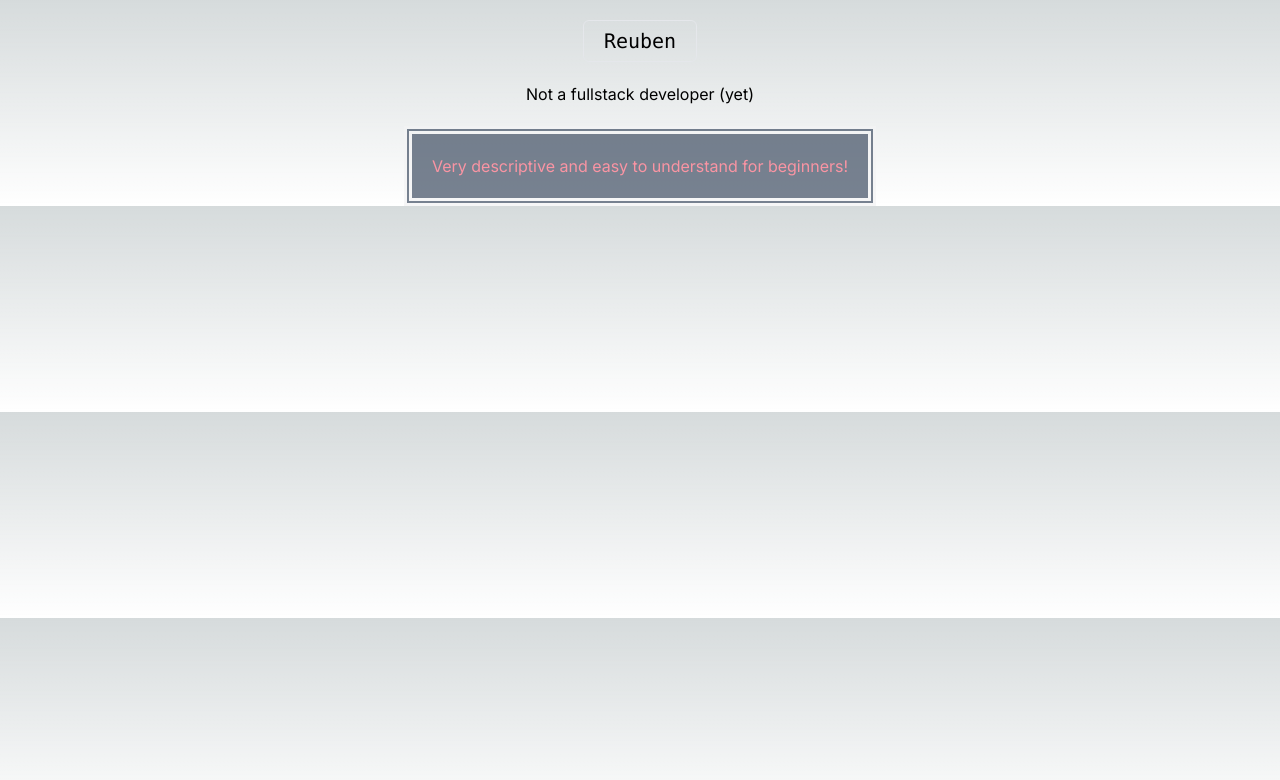
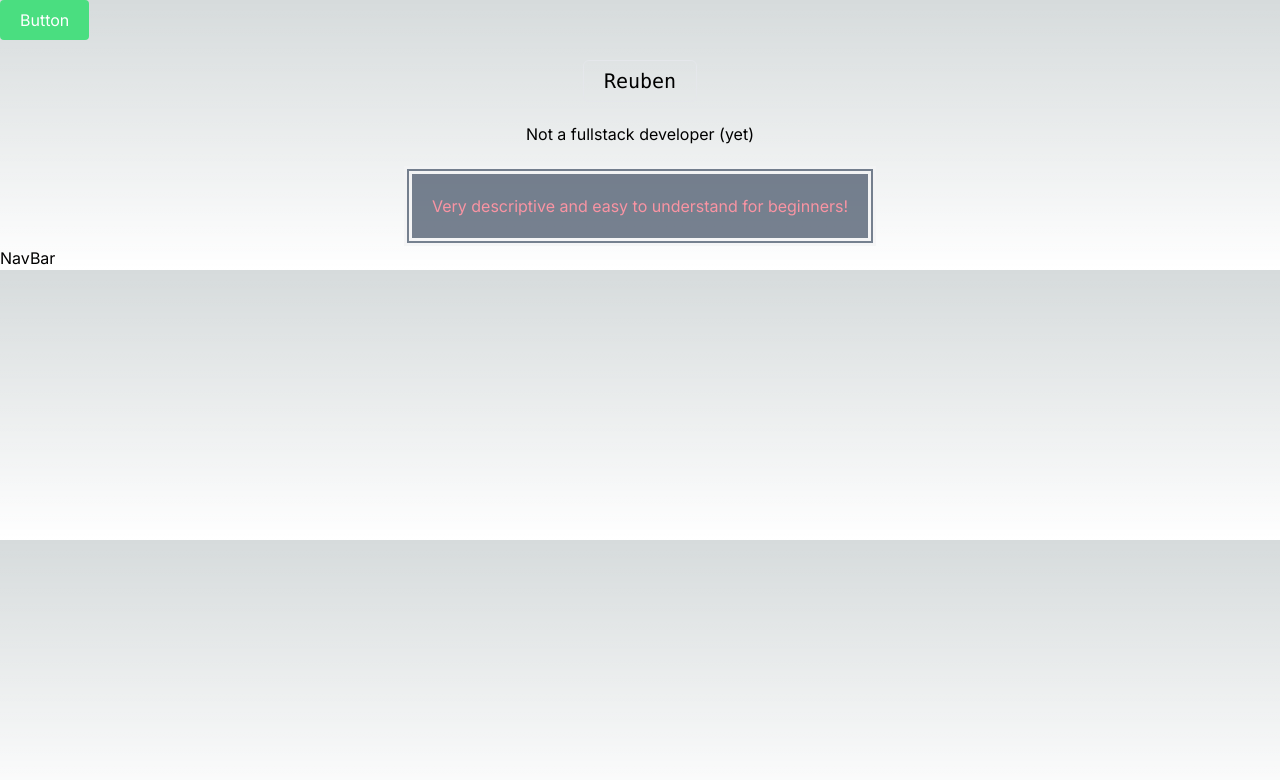
Before and after one commit to RagedRebel/NextJS, a Next.js app: page / in a window 1280 px wide. Shown: the top 780 px of the page. Built offline with nearby package versions, Linux system fonts and the light colour scheme.

Commit message:
build: added nav bar

```diff
--- a/app/layout.js
+++ b/app/layout.js
@@ -1,5 +1,7 @@
 import { Inter } from "next/font/google";
 import "./globals.css";
+import '@components/NavBar'
+import NavBar from "@components/NavBar";
 
 const inter = Inter({ subsets: ["latin"] });
 
@@ -11,7 +13,10 @@ export const metadata = {
 export default function RootLayout({ children }) {
   return (
     <html lang="en">
-      <body className={inter.className}>{children}</body>
+
+      <body className={inter.className}>{children}
+      <NavBar/>
+      </body>
     </html>
   );
 }
--- a/app/page.jsx
+++ b/app/page.jsx
@@ -1,8 +1,10 @@
 import React from 'react'
+import Button from '@components/Button'
 
 const page = () => {
   return (
   <>
+  <Button/>
   <h1 className="flex justify-center items-center font-mono text-xl border rounded-md mx-auto h-10 mt-5 w-fit p-5 hover:underline">Reuben</h1>
   <p className="flex justify-center items-center hover:text-red-500 mt-5 ">
     Not a fullstack developer (yet)
--- /dev/null
+++ b/components/Button.jsx
@@ -0,0 +1,12 @@
+import React from "react";
+const Button = () => {
+return (
+<>
+<button className="bg-green-400 rounded text-white hover:scale-110
+px-5 py-2">
+Button
+</button>
+</>
+);
+};
+export default Button
--- /dev/null
+++ b/components/NavBar.jsx
@@ -0,0 +1,9 @@
+import React from 'react'
+
+const NavBar = () => {
+  return (
+    <div>NavBar</div>
+  )
+}
+
+export default NavBar
--- a/jsconfig.json
+++ b/jsconfig.json
@@ -1,7 +1,9 @@
 {
   "compilerOptions": {
     "paths": {
-      "@/*": ["./*"]
+      "@/*": ["./*"],
+      "@components/*": ["./components/*"]
+
     }
   }
 }
```
